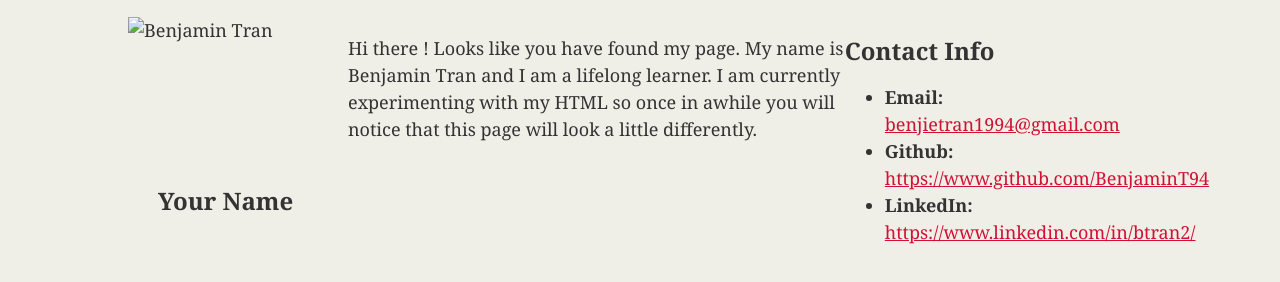
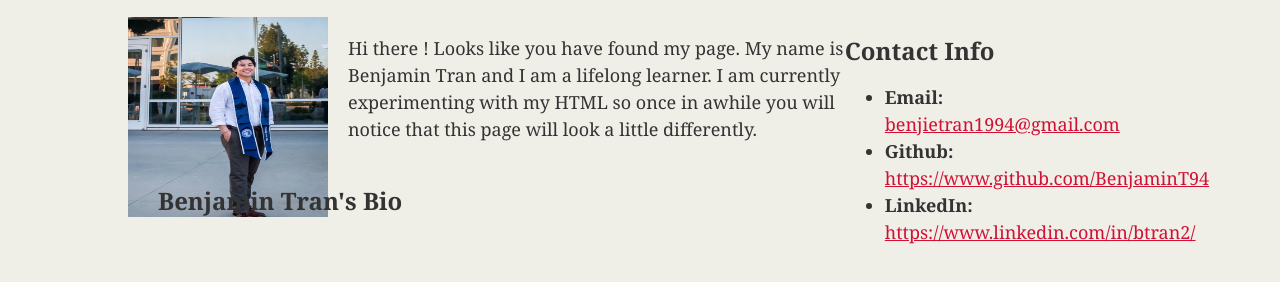
Before and after one commit to BenjaminT94/BenjaminT94, a plain HTML site: page index.html in a window 1280 px wide. Shown: the part 70-352 px from the top of the page. Drawn offline with Linux system fonts and the light colour scheme.

Commit message:
Update index.html

```diff
--- a/index.html
+++ b/index.html
@@ -19,8 +19,8 @@
   <main class="container">
     <section id="main-bio">
       <section id="figure">
-        <h2 id="bio-name">Your Name</h2>
-        <img id="bio-image" src="PRP Profile" alt="Benjamin Tran">
+        <h2 id="bio-name">Benjamin Tran's Bio</h2>
+        <img id="bio-image" src="PRP Profile.jpg" alt="Benjamin Tran">
       </section>
       <p> Hi there ! Looks like you have found my page. My name is Benjamin Tran and I am a lifelong learner. I am currently experimenting with my HTML so once in awhile you will notice that this page will look a little differently.</p>
     </section>
```
